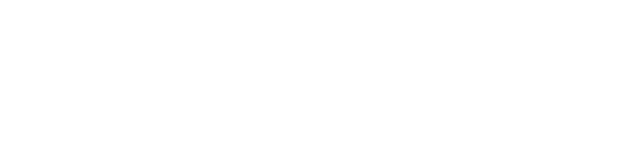
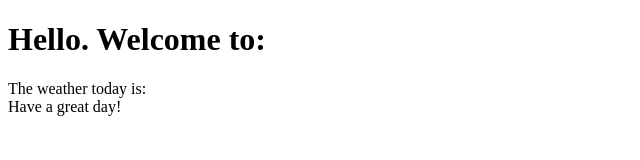
Before and after one commit to AngelMNM/m6-hw6-negron-angel, a plain HTML site: page index.html in a window 1280 px wide. Shown: the whole page, without its empty margins (0-640 px from the left). Drawn offline with Linux system fonts and the light colour scheme.

Commit message:
Add structure to index.html

```diff
--- a/index.html
+++ b/index.html
@@ -21,6 +21,11 @@
 </head>
 
 <body>
+    <h1>Hello. Welcome to:</h1>
+    <main>The weather today is:</main>
+    <footer>Have a great day!</footer>
+
+
     <!--[if lt IE 7]>
             <p class="browsehappy">You are using an <strong>outdated</strong> browser. Please <a href="#">upgrade your browser</a> to improve your experience.</p>
         <![endif]-->
```
